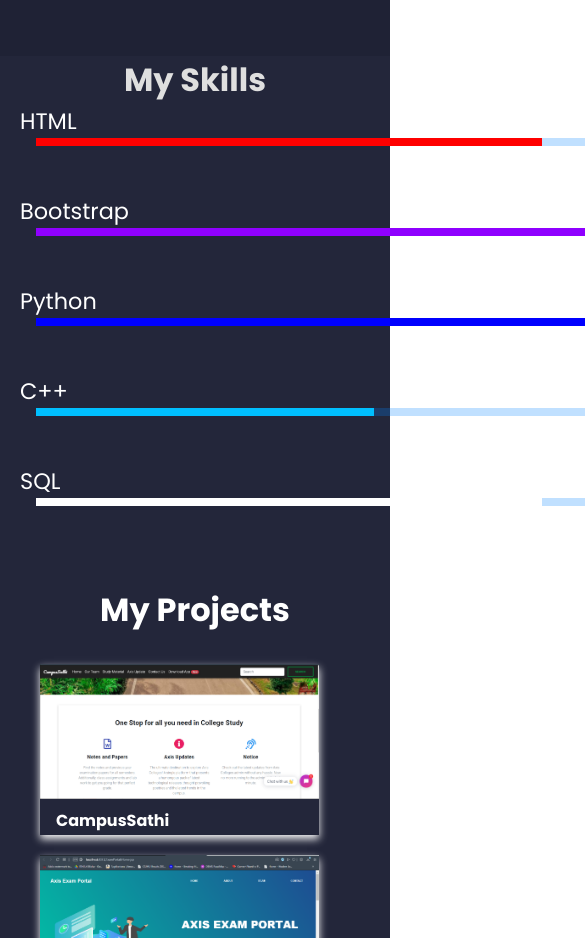
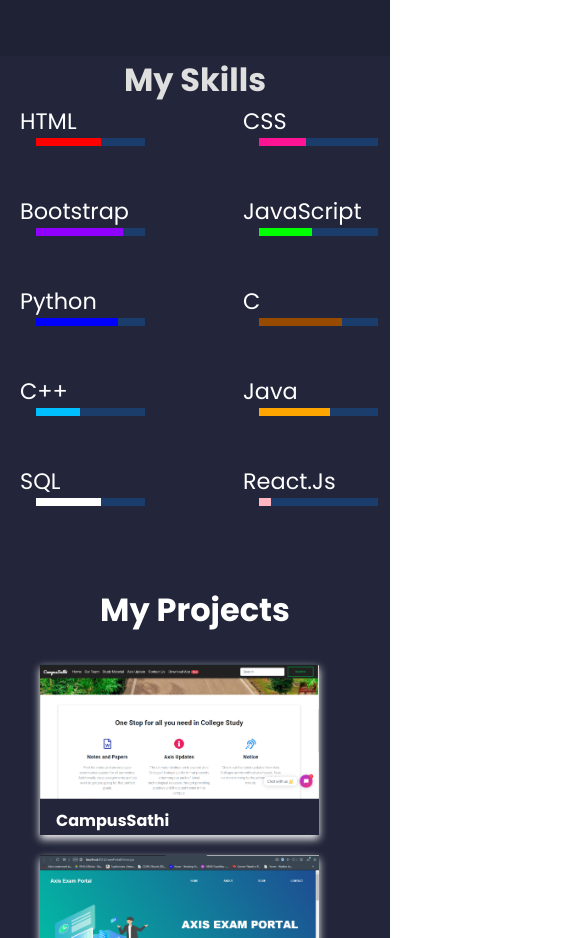
Before and after one commit to vimal143/Mukesh-Portfolio, a React (Create React App) app: page / in a window 390 px wide. Shown: the part 3060-3998 px from the top of the page, 585 px wide, since content can reach past the window. Built offline with nearby package versions, Linux system fonts and the light colour scheme.

Commit message:
CSS properties check

```diff
--- a/src/App.css
+++ b/src/App.css
@@ -475,7 +475,7 @@ color: #dfdfdf;
 
 @media (max-width: 600px){
   .progress{
-    width: 100vh;
+    margin-right: 25px;
 
 
   }
```
